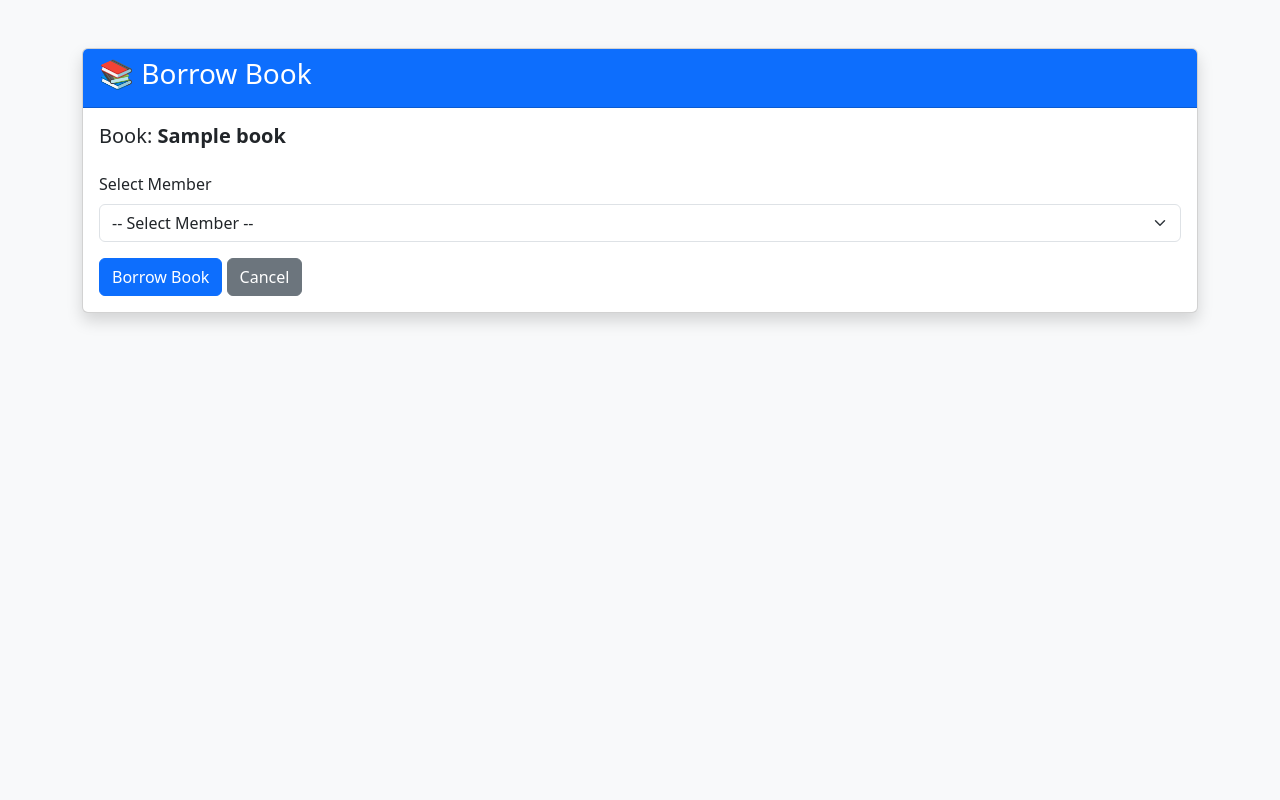
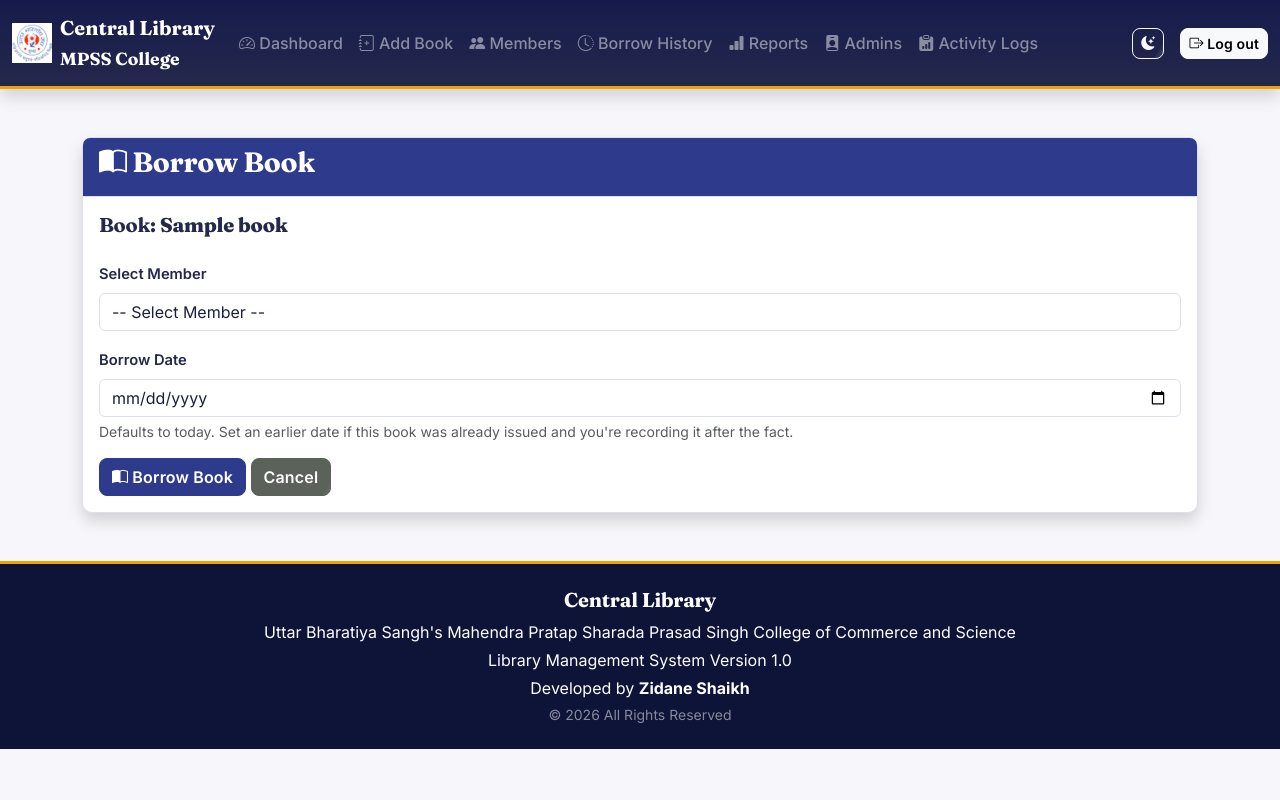
Before and after one commit to shaikhzidane63-droid/Library-management-System, a Flask app: template templates/borrow_book.html in a window 1280 px wide. Run offline with Flask 3, Linux system fonts and the light colour scheme; the template is opened without the code that fills it: most values are stand-ins (such as "Sample title", 1, 10 or a date in 2020).

Commit message:
Enhance borrow book page with icons and date input
Added Bootstrap icons and improved borrow date input handling.

```diff
--- a/templates/borrow_book.html
+++ b/templates/borrow_book.html
@@ -4,20 +4,29 @@
 <head>
 
     <meta charset="UTF-8">
-    <title>Borrow Book</title>
+    <link rel="icon" href="{{ url_for('static', filename='images/college_logo.png') }}">
+
+<title>Borrow Book</title>
 
     <link href="https://cdn.jsdelivr.net/npm/bootstrap@5.3.3/dist/css/bootstrap.min.css" rel="stylesheet">
+
+    <link href="https://cdn.jsdelivr.net/npm/bootstrap-icons@1.11.3/font/bootstrap-icons.css" rel="stylesheet">
+
+    <link rel="stylesheet" href="{{ url_for('static', filename='css/style.css') }}">
 
 </head>
 
 <body class="bg-light">
 
-<div class="container mt-5">
+{% include "_admin_nav.html" %}
+
+
+<div id="mainContent" class="container mt-5">
 
     <div class="card shadow">
 
         <div class="card-header bg-primary text-white">
-            <h3>📚 Borrow Book</h3>
+            <h3><i class="bi bi-book-half"></i> Borrow Book</h3>
         </div>
 
         <div class="card-body">
@@ -56,8 +65,39 @@
 
                 </div>
 
+                <div class="mb-3">
+
+                    <label class="form-label">
+                        Borrow Date
+                    </label>
+
+                    <input
+                        type="date"
+                        name="borrow_date"
+                        id="borrowDateInput"
+                        class="form-control"
+                        value="{{ today }}"
+                        max="{{ today }}"
+                        required>
+
+                    <div class="form-text">
+                        Defaults to today. Set an earlier date if this book was
+                        already issued and you're recording it after the fact.
+                    </div>
+
+                </div>
+
+                <div class="alert alert-info d-flex align-items-center gap-2 mb-4">
+                    <i class="bi bi-calendar-check fs-5"></i>
+                    <span>
+                        Due date will be
+                        <strong id="dueDatePreview">—</strong>
+                        (14-day loan period)
+                    </span>
+                </div>
+
                 <button class="btn btn-primary">
-                    Borrow Book
+                    <i class="bi bi-book-half"></i> Borrow Book
                 </button>
 
                 <a href="/dashboard" class="btn btn-secondary">
@@ -72,5 +112,32 @@
 
 </div>
 
+<script>
+    (function () {
+        var input = document.getElementById("borrowDateInput");
+        var preview = document.getElementById("dueDatePreview");
+
+        function updatePreview() {
+            if (!input.value) {
+                preview.textContent = "—";
+                return;
+            }
+            var parts = input.value.split("-").map(Number);
+            var borrowDate = new Date(parts[0], parts[1] - 1, parts[2]);
+            borrowDate.setDate(borrowDate.getDate() + 14);
+            preview.textContent = borrowDate.toLocaleDateString(undefined, {
+                year: "numeric", month: "long", day: "numeric"
+            });
+        }
+
+        input.addEventListener("change", updatePreview);
+        updatePreview();
+    })();
+</script>
+
+<script src="https://cdn.jsdelivr.net/npm/bootstrap@5.3.3/dist/js/bootstrap.bundle.min.js"></script>
+
+{% include "_footer.html" %}
+
 </body>
 </html>
```
